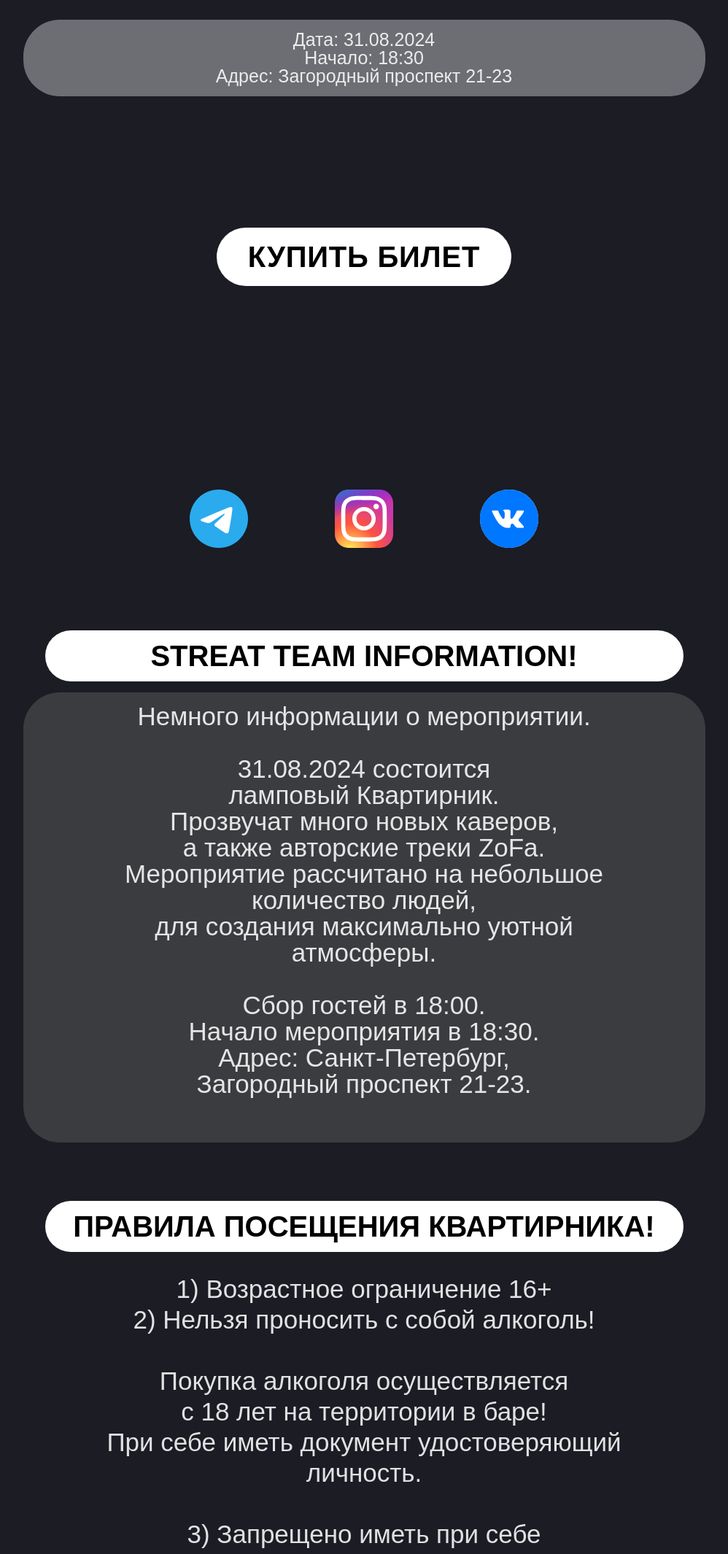
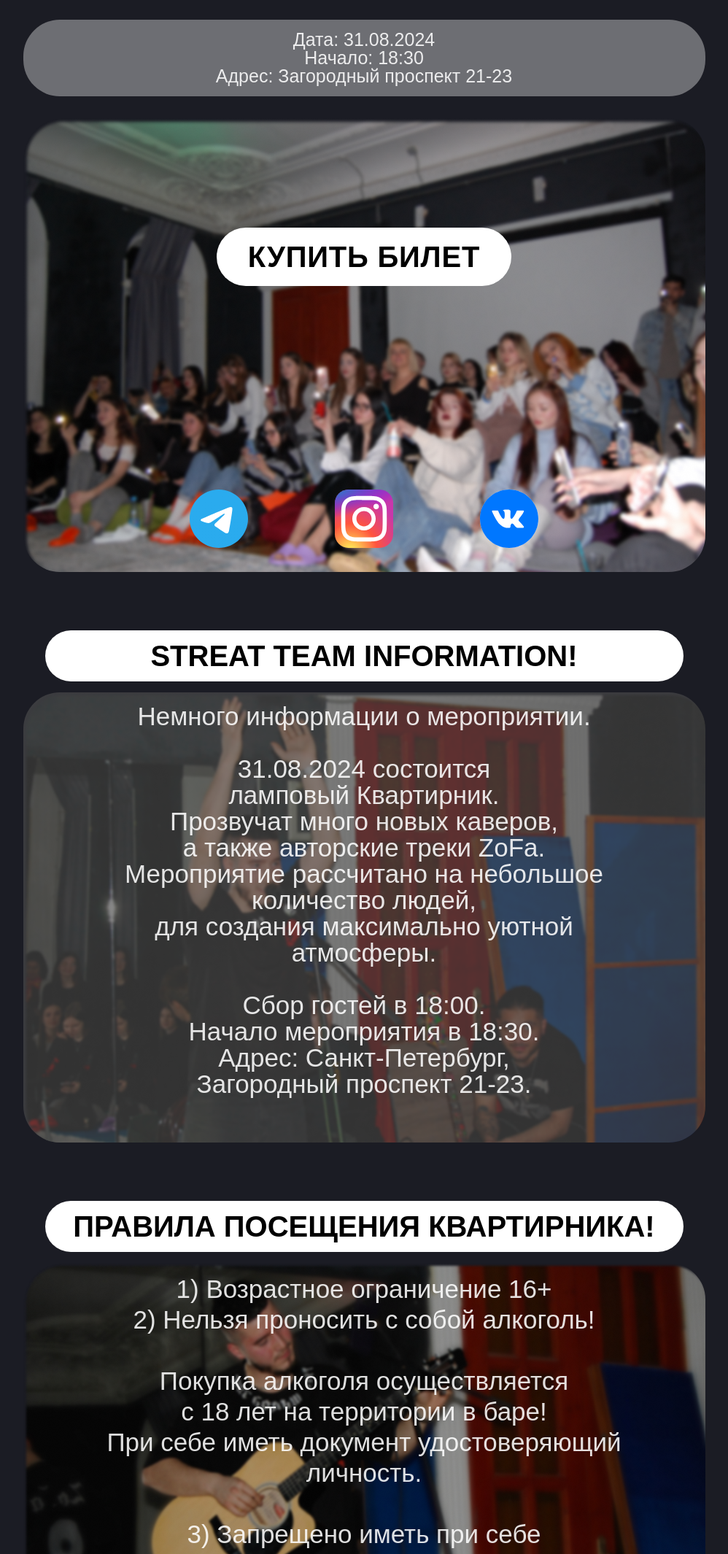
Before and after one commit to KAA-official/ZoFa_Concert.github.io, a plain HTML site: page index.html in a window 1280 px wide. Shown: the part 670-2800 px from the top of the page at 73% size, without its empty margins (141-1139 px from the left). Drawn offline with Linux system fonts and the light colour scheme; a script that the page names is missing; a web font is replaced by a local one.

Commit message:
style.css

```diff
--- a/style.css
+++ b/style.css
@@ -42,7 +42,7 @@ section {
 }
 
 .hero {
-    background-image: url('assets/hero2.png');
+    background-image: url('hero2.png');
     height: 666.8px;
 }
 
@@ -77,7 +77,7 @@ section {
 }
 
 .pay {
-    background-image: url('assets/pay2.png');
+    background-image: url('pay2.png');
     height: 622.51px;
     border-radius: 50px;
 }
@@ -127,7 +127,7 @@ section {
 } */
 
 .second__content {
-    background-image: url('assets/second2.png');
+    background-image: url('second2.png');
     height: 616.77px;
     border-radius: 50px;
 }
@@ -156,7 +156,7 @@ section {
 }
 
 .third__content {
-    background-image: url('assets/third2.png');
+    background-image: url('third2.png');
     height: 537.56px;
     border-radius: 50px;
 }
@@ -179,7 +179,7 @@ section {
 }
 
 .fourth__content {
-    background-image: url('assets/fourth2.png');
+    background-image: url('fourth2.png');
     height: 647.94px;
     border-radius: 50px;
 }
```
